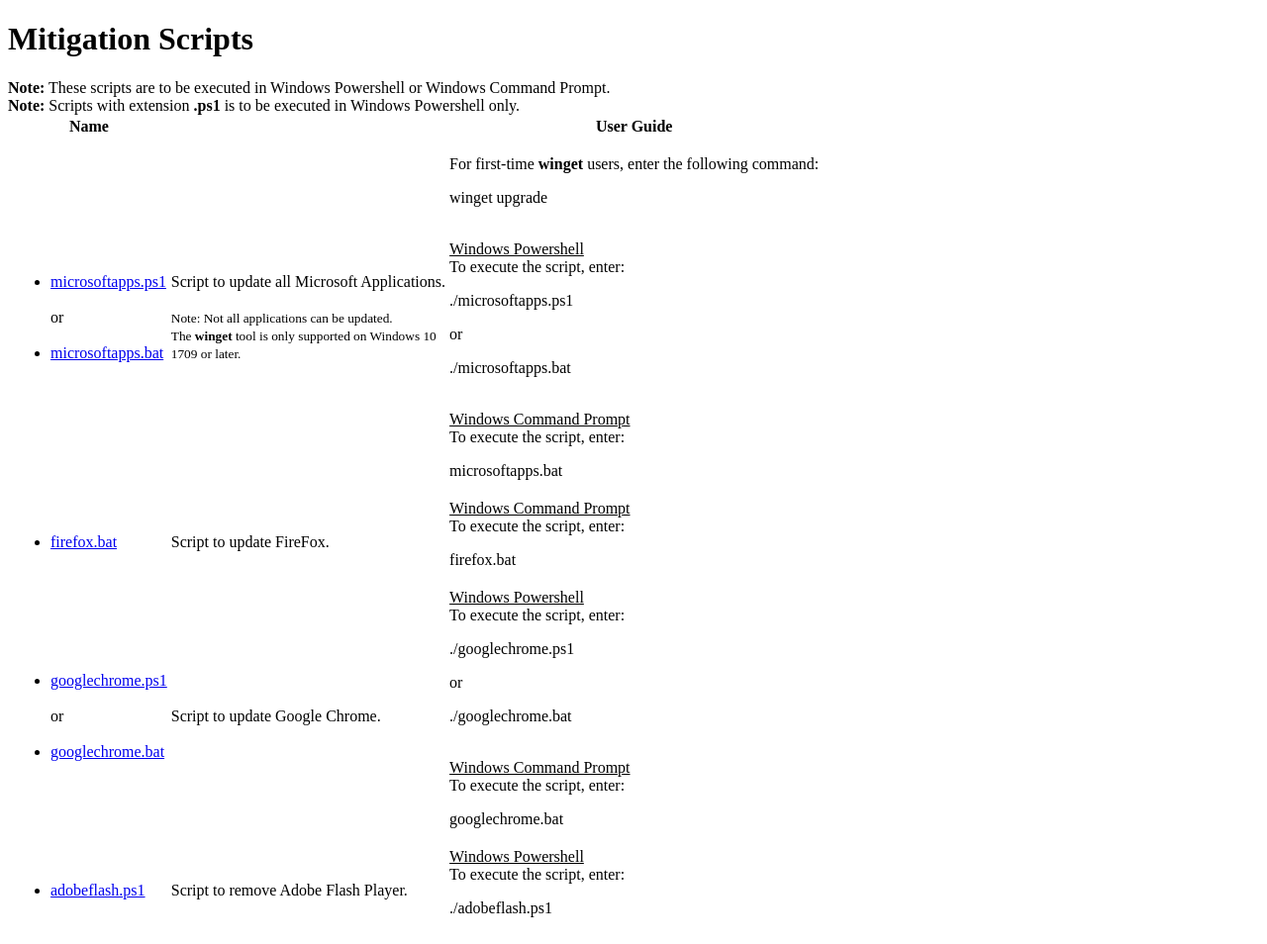
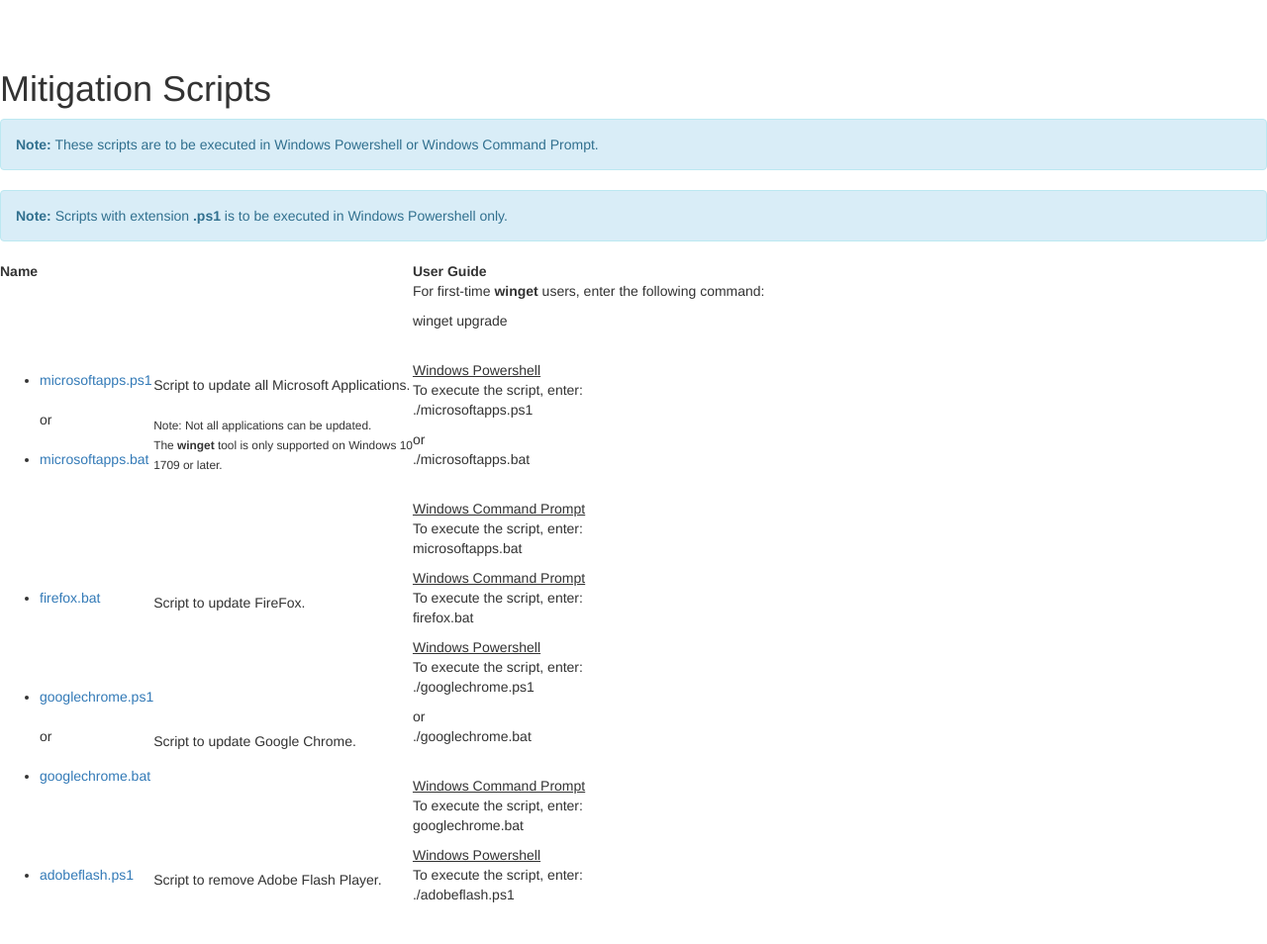
Before and after one commit to yanjiex-x/4001, a Flask app: template templates/scripts.html in a window 1280 px wide. Shown: the whole page at 99% size. After the commit the page ends 912 px from the top, so only its background shows below. Run offline with Flask 3, Linux system fonts and the light colour scheme; the template is opened without the code that fills it, so the values that code supplies are empty; some libraries are stand-ins or nearby versions.

Commit message:
revamping base.html...

```diff
--- a/templates/base.html
+++ b/templates/base.html
@@ -3,6 +3,9 @@
   <head>
     <meta charset="utf-8">
     <meta name="viewport" content="width=device-width, initial-scale=1.0">
+    <link rel="stylesheet" href="https://maxcdn.bootstrapcdn.com/bootstrap/3.4.1/css/bootstrap.min.css">
+  <script src="https://ajax.googleapis.com/ajax/libs/jquery/3.6.3/jquery.min.js"></script>
+  <script src="https://maxcdn.bootstrapcdn.com/bootstrap/3.4.1/js/bootstrap.min.js"></script>
     <meta name="stylesheet" href="{{ url_for('static', filename='css/main.css') }}">
     <title>TRS</title>
     {% block head %}{% endblock %}
@@ -15,7 +18,9 @@
         {% endfor %}
       </nav>
     </div>
+    <div class="content">
     {% block body %}{% endblock %}
+  </div>
     <script src="{{ url_for('static', filename='js/tabs.js') }}"></script>
   </body>
 </html>
```
